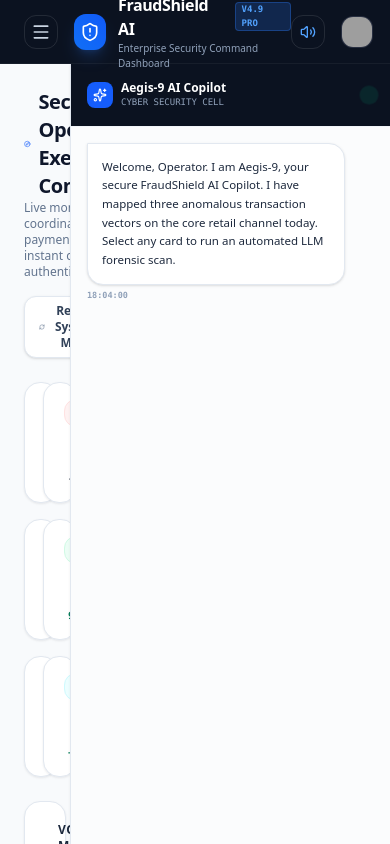
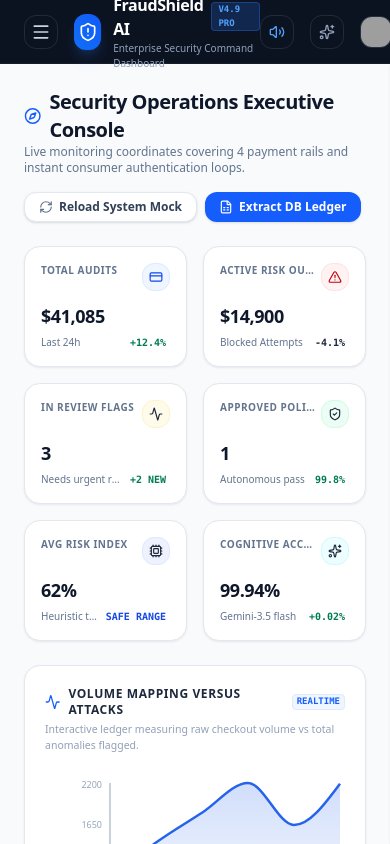
Before and after one commit to softpeak007/FraudShield-AI, a Next.js app: page / in a window 390 px wide. Shown: the top 844 px of the page. Built offline with nearby package versions, Linux system fonts and the light colour scheme; grey boxes are pictures that could not be loaded.

Commit message:
feat(ui): add Aegis AI Copilot toggle to header
Introduce state management and a toggle button for the AI Copilot panel to improve accessibility on mobile devices.

```diff
--- a/app/page.tsx
+++ b/app/page.tsx
@@ -123,6 +123,7 @@ export default function Page() {
   // Theme and UI States
   const [viewportMode, setViewportMode] = useState<"desktop" | "iphone" | "android">("desktop");
   const [sidebarOpen, setSidebarOpen] = useState(false);
+  const [copilotOpen, setCopilotOpen] = useState(false);
   const [activeTab, setActiveTab] = useState<
     "Dashboard" | "Fraud Alerts" | "Cases" | "Analytics" | "Risk Intelligence" | "Compliance" | "Settings"
   >("Dashboard");
@@ -888,6 +889,14 @@ export default function Page() {
               {hapticsEnabled ? <Volume2 className="w-4 h-4 text-blue-400" /> : <VolumeX className="w-4 h-4 text-slate-500" />}
             </button>
 
+            <button
+              onClick={() => { setCopilotOpen(!copilotOpen); playSound("click"); }}
+              className="lg:hidden p-2 hover:bg-white/5 rounded-xl border border-white/10 text-slate-400 transition"
+              title="Toggle Aegis AI Copilot panel"
+            >
+              <Sparkles className={`w-4 h-4 ${copilotOpen ? "text-blue-400 animate-pulse" : "text-slate-400"}`} />
+            </button>
+
             <img
               src={`https://api.dicebear.com/7.x/bottts/svg?seed=${userRole}&backgroundColor=0f172a`}
               alt="User bot icon"
@@ -931,7 +940,7 @@ export default function Page() {
                       return (
                         <button
                           key={tab.id}
-                          onClick={() => { playSound("click"); setActiveTab(tab.id as any); setSidebarOpen(false); }}
+                          onClick={() => { playSound("click"); setActiveTab(tab.id as any); setSidebarOpen(false); setCopilotOpen(false); }}
                           className={`w-full flex items-center justify-between px-3 py-2.5 rounded-xl text-xs font-semibold tracking-wide transition duration-150 ${active ? "bg-blue-600 text-white shadow-md shadow-blue-600/10" : "text-slate-400 hover:bg-white/5 hover:text-white"}`}
                         >
                           <div className="flex items-center gap-2.5">
@@ -964,7 +973,7 @@ export default function Page() {
                       return (
                         <button
                           key={tab.id}
-                          onClick={() => { playSound("click"); setActiveTab(tab.id as any); setSidebarOpen(false); }}
+                          onClick={() => { playSound("click"); setActiveTab(tab.id as any); setSidebarOpen(false); setCopilotOpen(false); }}
                           className={`w-full flex items-center justify-between px-3 py-2.5 rounded-xl text-xs font-semibold tracking-wide transition duration-150 ${active ? "bg-blue-600 text-white" : "text-slate-400 hover:bg-white/5 hover:text-white"}`}
                         >
                           <div className="flex items-center gap-2.5">
@@ -2467,8 +2476,16 @@ export const securityTraceAlerts = pgTable("security_trace_alerts", {
 
             </main>
 
+            {/* Background overlay for Copilot drawer */}
+            {copilotOpen && (
+              <div
+                className="fixed inset-0 bg-black/60 z-30 lg:hidden"
+                onClick={() => setCopilotOpen(false)}
+              />
+            )}
+
             {/* ================= EXTRA RIGHT AREA: AI COPILOT INTERACTION CONSOLE ================= */}
-            <aside className="w-80 bg-white border-l border-slate-200 flex flex-col justify-between shrink-0 select-none shadow-premium-sm">
+            <aside className={`fixed lg:static inset-y-0 right-0 z-40 lg:z-auto w-80 bg-white border-l border-slate-200 flex flex-col justify-between shrink-0 select-none shadow-premium-sm transition-transform duration-300 lg:translate-x-0 ${copilotOpen ? "translate-x-0" : "translate-x-full"}`} style={{ height: "calc(100vh - 4rem)", top: "4rem" }}>
 
               {/* Copilot Header */}
               <div className="p-4 border-b border-slate-100 flex justify-between items-center bg-[#0B1220] text-white">
@@ -2760,7 +2777,7 @@ export const securityTraceAlerts = pgTable("security_trace_alerts", {
                     </div>
 
                     {/* Messages */}
-                    <div className="flex-1 overflow-y-auto space-y-3 py-3 select-text max-h-[380px] custom-scrollbar text-xs">
+                    <div className="flex-1 overflow-y-auto space-y-3 py-3 select-text custom-scrollbar text-xs min-h-[160px]">
                       {chatMessages.map((msg, i) => (
                         <div key={i} className={`flex flex-col ${msg.role === "user" ? "items-end" : "items-start"}`}>
                           <div className={`p-3 rounded-2xl ${msg.role === "user" ? "bg-blue-600 text-white rounded-tr-none font-semibold" : "bg-white text-slate-800 border border-slate-200 rounded-tl-none font-medium leading-relaxed"}`}>
```
